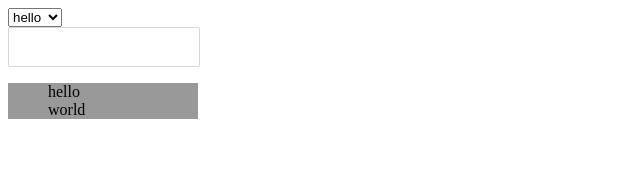
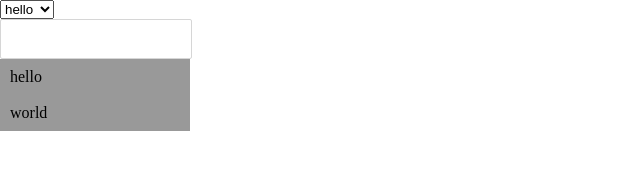
Before and after one commit to dwatcher/mineui, a plain HTML site: page mineui-test2.html in a window 1280 px wide. Both pictures are taken after a click on the element 103 px from the left and 47 px from the top of the page. Shown: the whole page, without its empty margins (0-640 px from the left). Drawn offline with nearby package versions, Linux system fonts and the light colour scheme.

Commit message:
17-08-29 10

```diff
--- a/css/mineui-test2.css
+++ b/css/mineui-test2.css
@@ -27,6 +27,13 @@
   width: inherit;
   position: absolute;
   display: none;
+  list-style-type: none;
+}
+
+.mineui-select dl dt, .mineui-select dl dd {
+  margin: 0;
+  padding: 0 10px;
+  line-height: 36px;
 }
 
 .mineui-select-checked dl {
@@ -34,3 +41,8 @@
   position: absolute;
   display: block !important;
 }
+
+.mineui-select-checked dl dd:hover {
+  background-color: #000;
+  color: #FFF;
+}
--- a/css/public.css
+++ b/css/public.css
@@ -1,3 +1,9 @@
+blockquote,body,button,dd,div,dl,dt,form,h1,h2,h3,h4,h5,h6,input,li,ol,p,pre,td,textarea,th,ul {
+  margin: 0;
+  padding: 0;
+  -webkit-tap-highlight-color: rgba(0,0,0,0)
+}
+
 body {
   font-family: 'Microsoft YaHei';
 }
```
